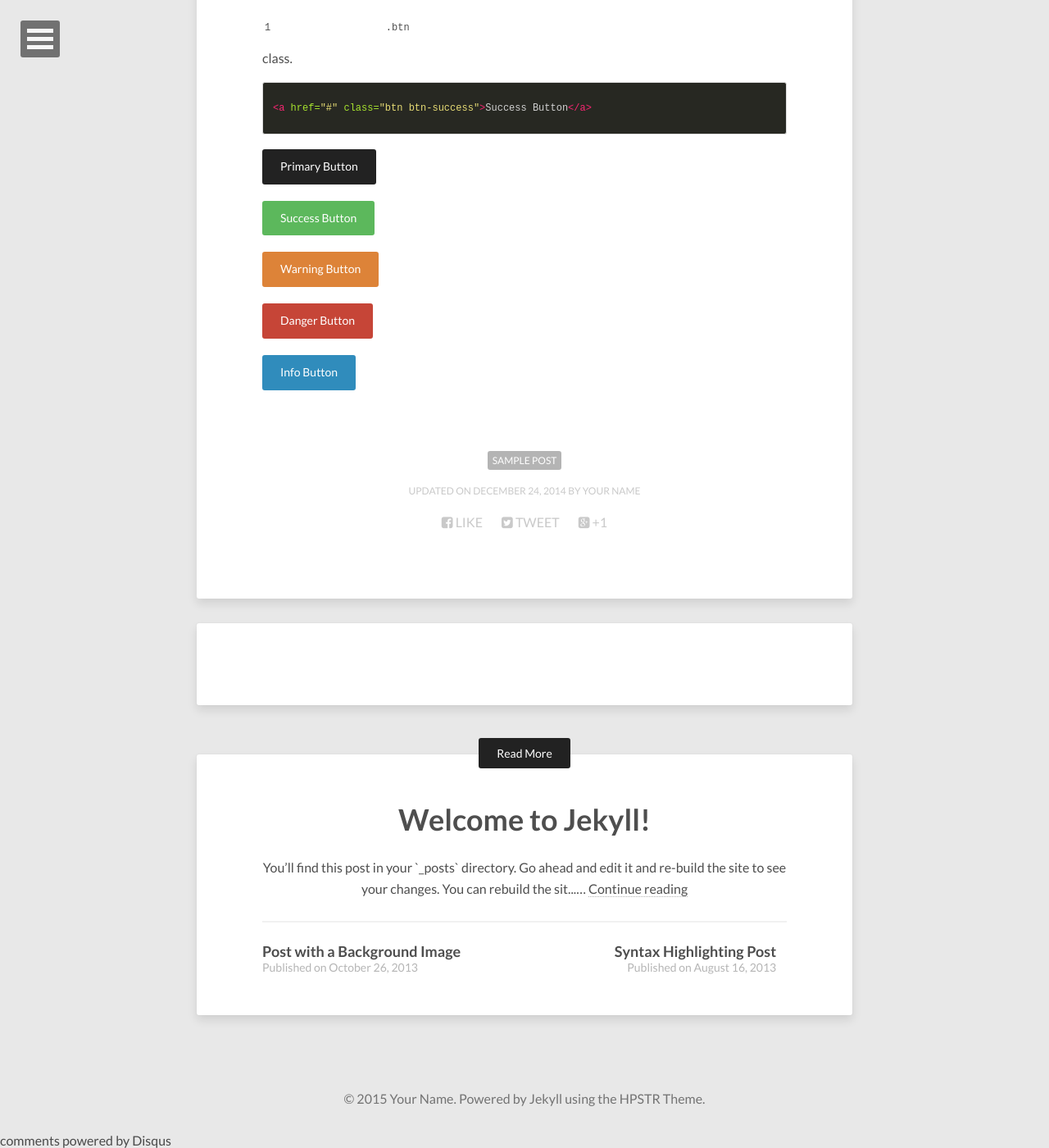
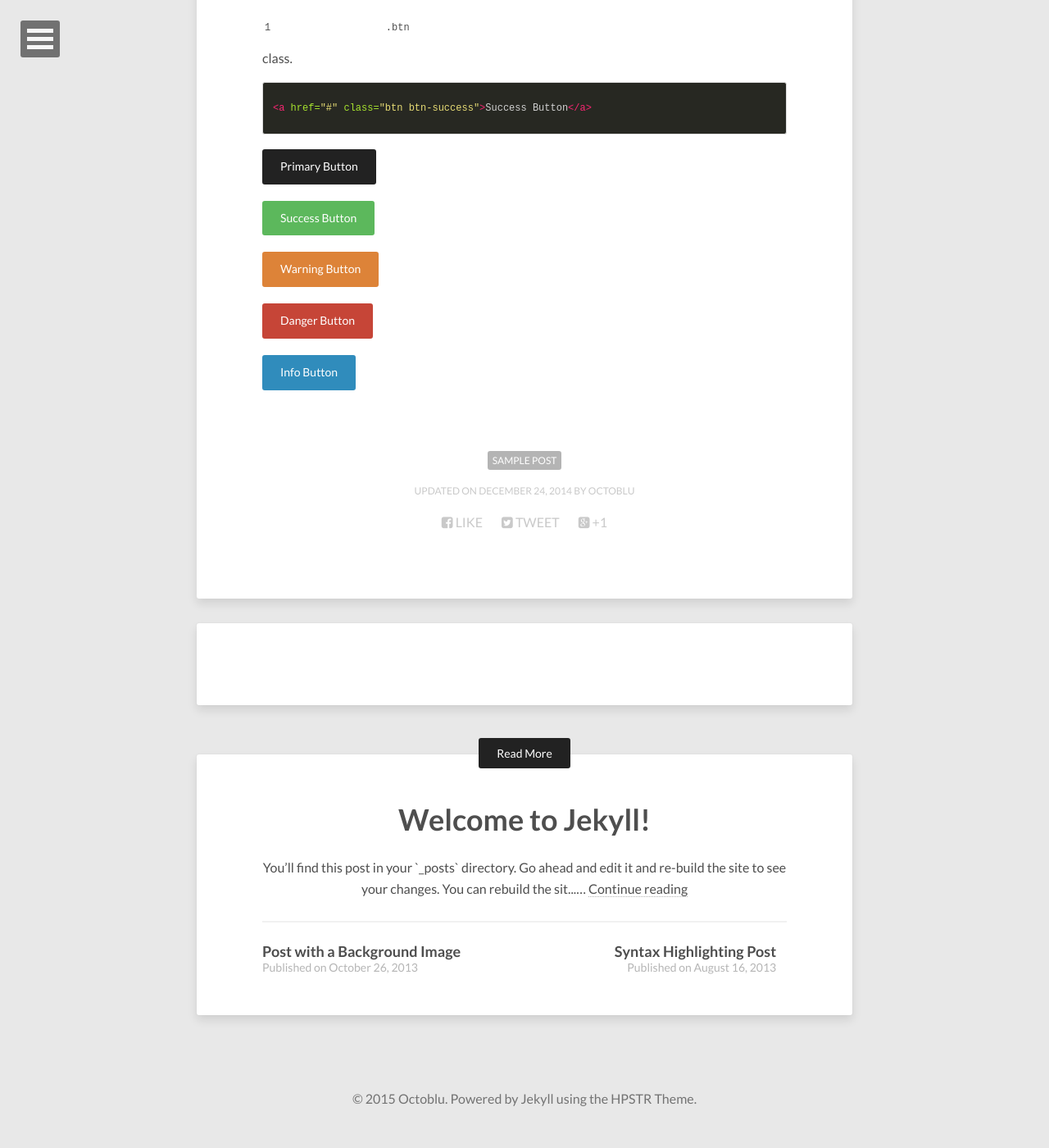
Before and after one commit to octoblu/octo-bus, a Jekyll site: the page built from _posts/2011-03-10-sample-post.md, in a window 1280 px wide and 1400 px high, scrolled down 2718 px. Shown: the whole window at 82% size. Built offline with Jekyll 4.4.1, drawn with Linux system fonts in a browser that asks for light colours; nearby versions of some CDN libraries; comment, search, counter and statistics services are not loaded; some of the changed lines change nothing that is shown; some of the changed text lies outside the part shown.

Commit message:
Update config

```diff
--- a/_config.yml
+++ b/_config.yml
@@ -1,7 +1,7 @@
-title:            Site Title
-description:      Describe your website here.
-disqus_shortname: hpstrtheme
-reading_time:     true
+title:            Octo Bus
+description:      Adventures on Wheels
+disqus_shortname:
+reading_time:     false
 words_per_minute: 200
 # Your site's domain goes here (eg: //mmistakes.github.io, http://mademistakes.com, etc)
 # When testing locally leave blank or use http://localhost:4000
@@ -9,21 +9,21 @@
 
 # Owner/author information
 owner:
-  name:           Your Name
+  name:           Octoblu
   avatar:         avatar.jpg
-  bio:            "Your bio goes here. It shouldn't be super long but a good two sentences or two should suffice."
-  email:          you@email.com
+  bio:            "Connect Anything. Connect Everything."
+  email:          support@octoblu.com
   # Social networking links used in footer. Update and remove as you like.
   twitter:
   facebook:
-  github:
+  github:          octoblu
   stackexchange:
   linkedin:
   instagram:
   flickr:
   tumblr:
   # google plus id, include the '+', eg +mmistakes
-  google_plus:    +yourid
+  google_plus:    +octoblu
 
 # Background image to be tiled on all pages
 background:
@@ -35,7 +35,7 @@
 bing_verify:
 
 # http://en.wikipedia.org/wiki/List_of_tz_database_time_zones
-timezone:    America/New_York
+timezone:    US/Arizona
 future:      true
 highlighter: pygments
 markdown:    kramdown
```
